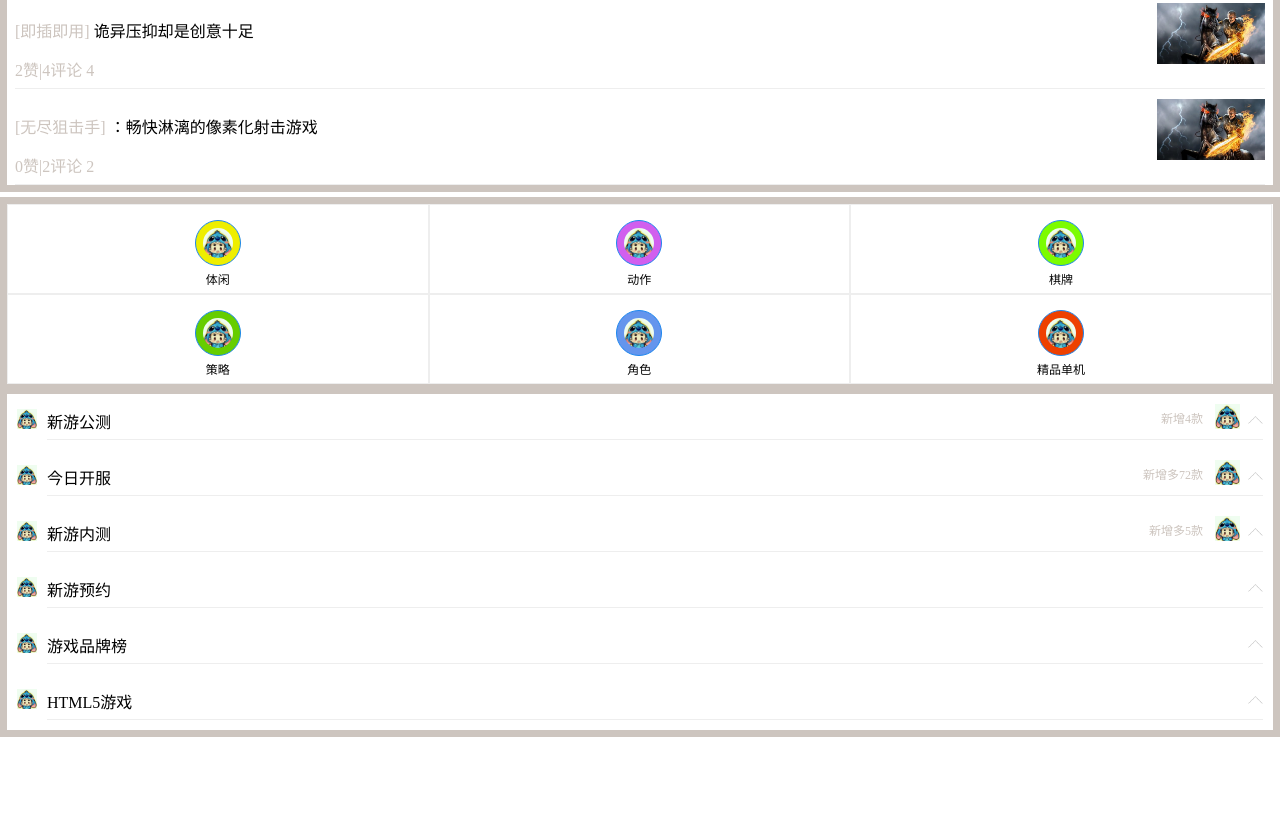
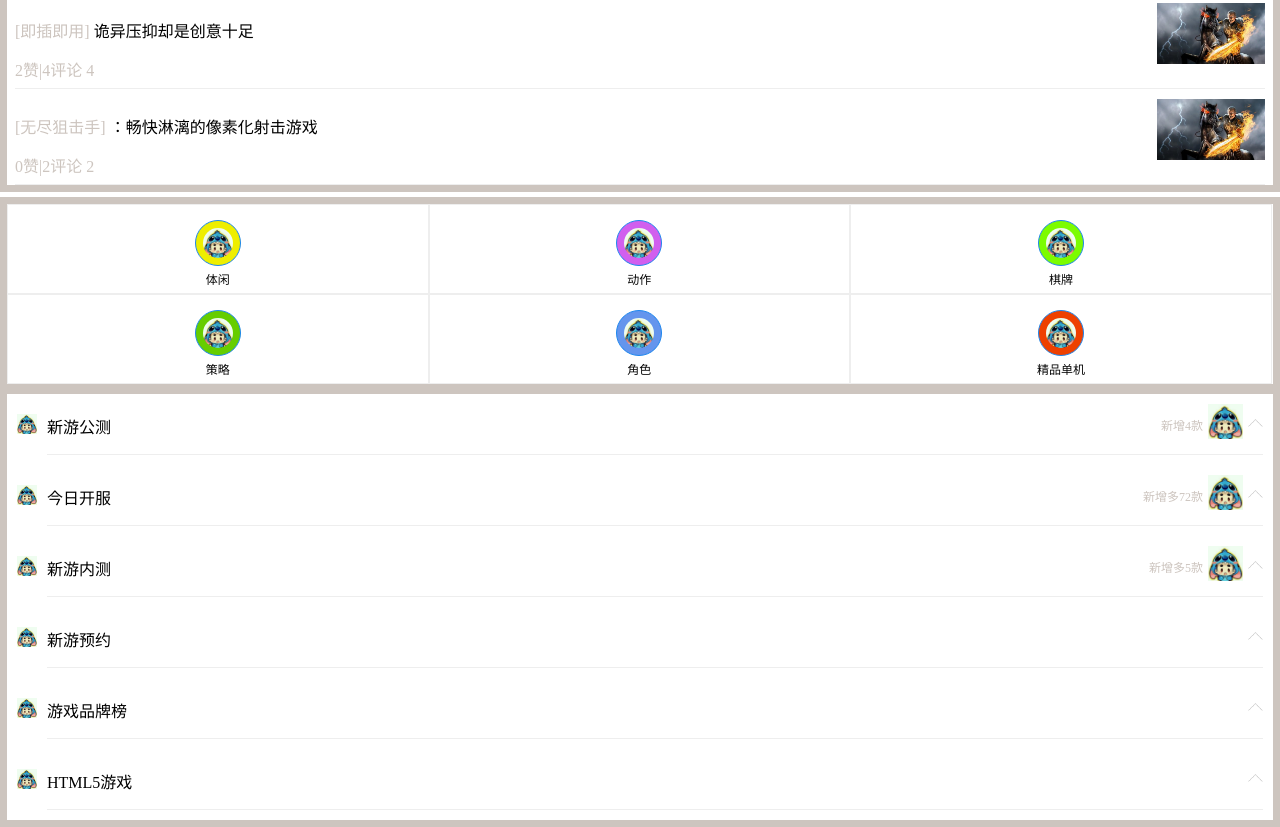
Before and after one commit to lzxz/mi-game, a plain HTML site: page xiaomi.html in a window 1280 px wide. Shown: the part 1399-2226 px from the top of the page. Before the commit the page ends 2136 px from the top, so only its background shows below. Drawn offline with Linux system fonts and the light colour scheme.

Commit message:
xiaomi.html

```diff
--- a/xiaomi.html
+++ b/xiaomi.html
@@ -585,13 +585,13 @@
 		.classify .apply {
 			position: relative;
 			background: #FFFFFF;
-			padding: 15px 10px 10px 40px;
+			padding: 20px 10px 10px 40px;
 		}
 
 		.classify .apply .pic {
 			position: absolute;
 			left: 10px;
-			top: 15px;
+			top: 20px;
 		}
 
 		.classify .apply .pic img {
@@ -601,7 +601,7 @@
 		.classify .apply .titm {
 			border-bottom-style: ridge;
 			border-bottom-width: 1px;
-			height: 30px;
+			height: 40px;
 		}
 
 
@@ -613,18 +613,18 @@
 
 		.classify .apply .picture {
 			position: absolute;
-			right: 33px;
+			right: 30px;
 			top: 10px;
 		}
 
 		.classify .apply .picture img {
-			width: 25px;
+			width: 35px;
 		}
 
 		.classify .apply .print {
 			position: absolute;
 			right: 10px;
-			top: 20px;
+			top: 23px;
 		}
 
 		.classify .apply .print img {
@@ -634,7 +634,7 @@
 		.classify .apply .con {
 			position: absolute;
 			right: 70px;
-			top: 15px;
+			top: 22px;
 		}
 	</style>
 </head>
```
